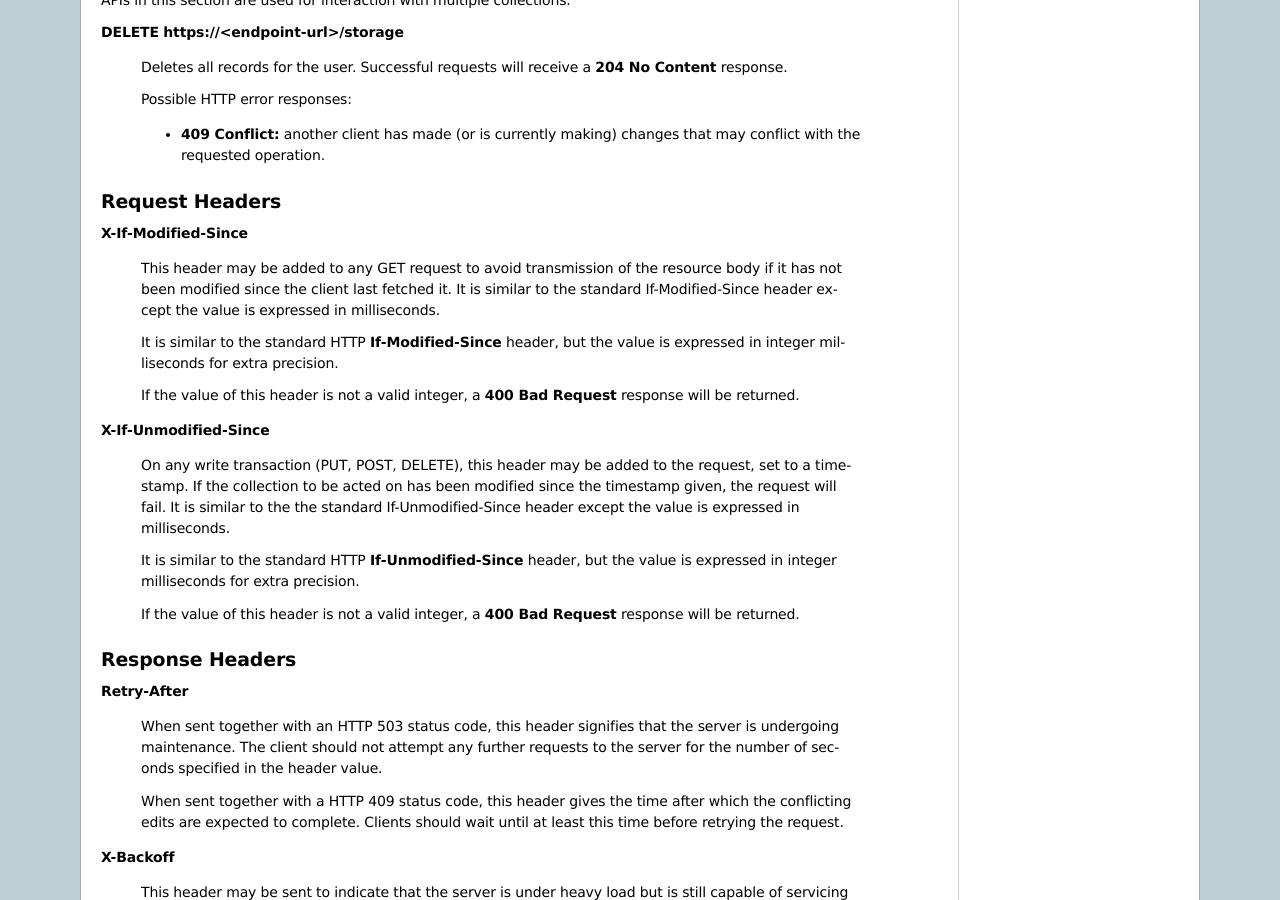
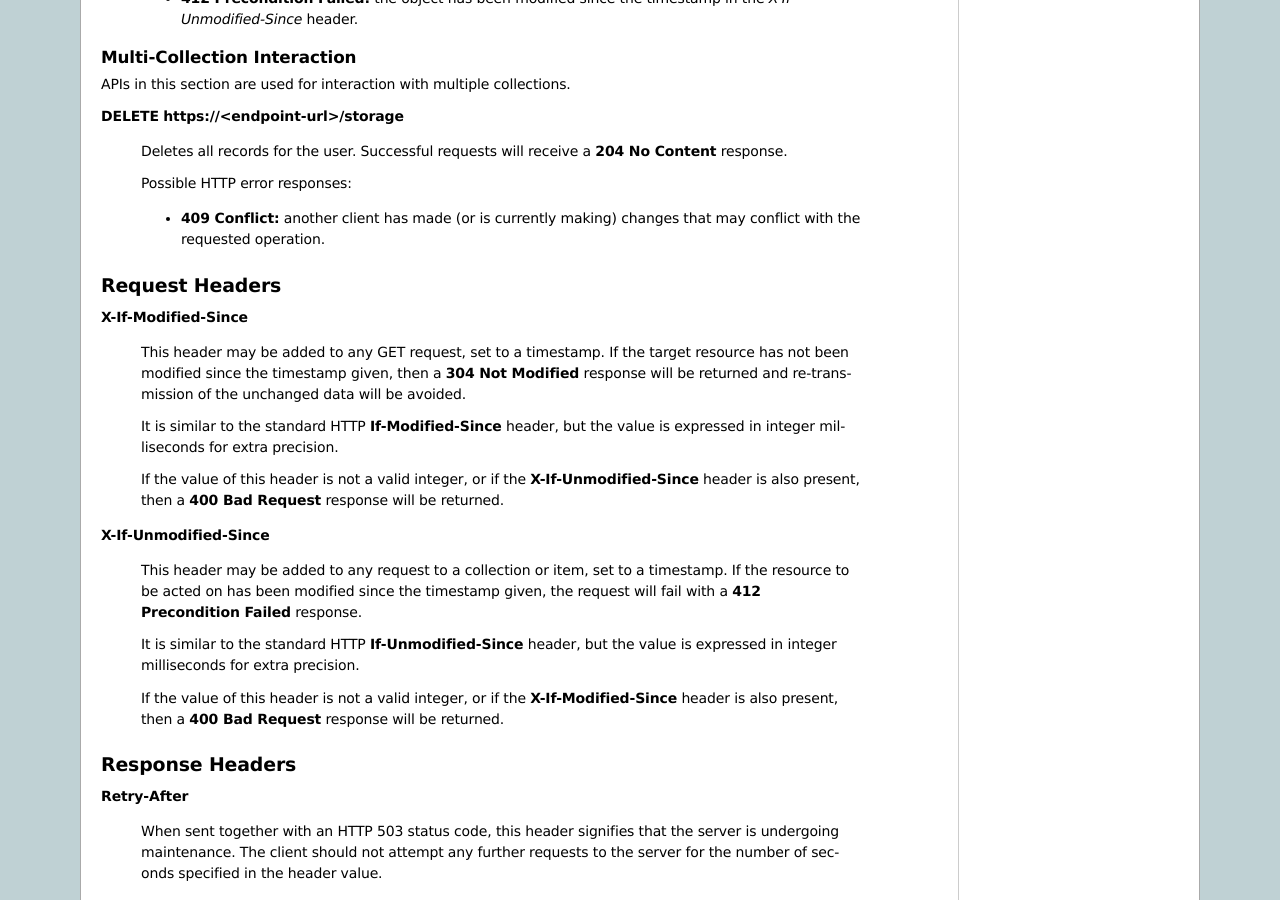
Before and after one commit to mozilla-services/docs, a Sphinx documentation site: the page built from source/storage/apis-2.0.rst, in a window 1280 px wide and 900 px high, scrolled down 5774 px. Built offline with Sphinx 7.4.7, drawn with Linux system fonts in a browser that asks for light colours; the version number could not be read and is left out; some of the changed text lies outside the part shown.

Commit message:
[Storage] Bug 776768 - support X-If-Unmodified-Since on GET requests

```diff
--- a/source/storage/apis-2.0.rst
+++ b/source/storage/apis-2.0.rst
@@ -233,6 +233,8 @@ collection.
     - **304 Not Modified:**  no objects in the collection have been modified
       since the timestamp in the *X-If-Modified-Since* header.
     - **404 Not Found:**  the user has no such collection.
+    - **412 Precondition Failed:**  an object in the collection has been
+      modified since the timestamp in the *X-If-Unmodified-Since* header.
 
 
 **GET** **https://<endpoint-url>/storage/<collection>/<id>**
@@ -245,6 +247,8 @@ collection.
       timestamp in the *X-If-Modified-Since* header.
     - **404 Not Found:**  the user has no such collection, or it contains
       no such object.
+    - **412 Precondition Failed:**  the object has been modified
+      since the timestamp in the *X-If-Unmodified-Since* header.
 
 
 **PUT** **https://<endpoint-url>/storage/<collection>/<id>**
@@ -409,30 +413,31 @@ Request Headers
 
 **X-If-Modified-Since**
 
-    This header may be added to any GET request to avoid transmission of the
-    resource body if it has not been modified since the client last fetched
-    it.  It is similar to the standard If-Modified-Since header except the
-    value is expressed in milliseconds.
+    This header may be added to any GET request, set to a timestamp.  If the
+    target resource has not been modified since the timestamp given, then a
+    **304 Not Modified** response will be returned and re-transmission of the
+    unchanged data will be avoided.
 
     It is similar to the standard HTTP **If-Modified-Since** header, but the
     value is expressed in integer milliseconds for extra precision.
 
-    If the value of this header is not a valid integer, a **400 Bad Request**
-    response will be returned.
+    If the value of this header is not a valid integer, or if the
+    **X-If-Unmodified-Since** header is also present, then a
+    **400 Bad Request** response will be returned.
 
 
 **X-If-Unmodified-Since**
 
-    On any write transaction (PUT, POST, DELETE), this header may be added
-    to the request, set to a timestamp. If the collection to be acted
-    on has been modified since the timestamp given, the request will fail.
-    It is similar to the the standard If-Unmodified-Since header except the
-    value is expressed in milliseconds.
+    This header may be added to any request to a collection or item, set to a
+    timestamp.  If the resource to be acted on has been modified since the
+    timestamp given, the request will fail with a **412 Precondition Failed**
+    response.
 
     It is similar to the standard HTTP **If-Unmodified-Since** header, but the
     value is expressed in integer milliseconds for extra precision.
 
-    If the value of this header is not a valid integer, a **400 Bad Request**
+    If the value of this header is not a valid integer, or if the
+    **X-If-Modified-Since** header is also present, then a **400 Bad Request**
     response will be returned.
 
 
```
